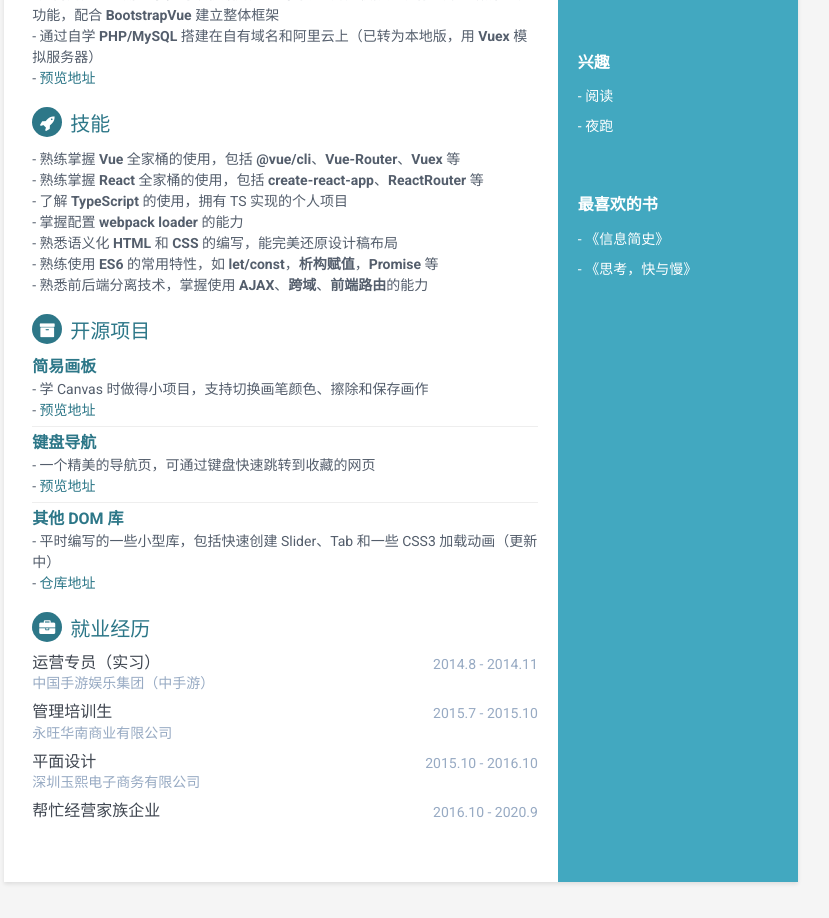
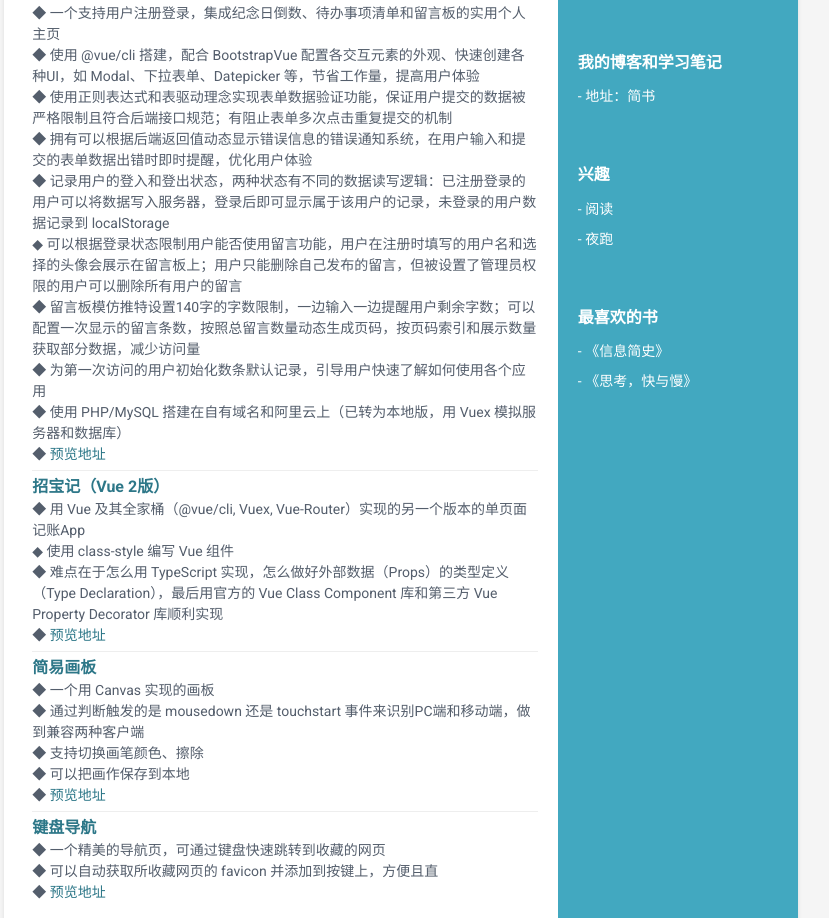
Before and after one commit to Carlmac/resume-2021, a plain HTML site: page index.html in a window 1280 px wide. Shown: the part 640-1558 px from the top of the page, without its empty margins (239-1068 px from the left). Drawn offline with Linux system fonts and the light colour scheme.

Commit message:
Add files via upload

```diff
--- a/index.html
+++ b/index.html
@@ -62,7 +62,7 @@
 <div class="wrapper">
   <div class="sidebar-wrapper">
     <div class="profile-container">
-      <img class="profile" src="https://z3.ax1x.com/2021/05/05/gMhllD.png" alt="朱科达" />
+      <img class="profile" src="https://z3.ax1x.com/2021/05/05/gMhllD.png" alt="头像" />
       <h1 class="name">朱科达</h1>
       <h3 class="tagline">Web 前端开发</h3>
     </div><!--//profile-container-->
@@ -88,6 +88,13 @@
     <!--//interests-->
 
     <div class="interests-container container-block">
+      <h2 class="container-block-title">我的博客和学习笔记</h2>
+      <ul class="list-unstyled interests-list">
+        <li>- 地址：<a href="https://www.jianshu.com/u/c30af24e7d65" target="_blank">简书</a></li>
+      </ul>
+    </div><!--//interests-->
+
+    <div class="interests-container container-block">
       <h2 class="container-block-title">兴趣</h2>
       <ul class="list-unstyled interests-list">
         <li>- 阅读</li>
@@ -111,8 +118,7 @@
     <section class="section summary-section">
       <h2 class="section-title"><i class="fa fa-user"></i>个人信息</h2>
       <div class="summary">
-        <p>朱科达 / 男 / 28岁</p>
-        <p><b>期望职位</b> - Web 前端工程师 &nbsp;&nbsp;&nbsp;&nbsp;&nbsp;&nbsp;<b>期望薪酬</b> - 税前 9k+</p>
+        <p>朱科达 / 男 &nbsp;&nbsp;&nbsp;&nbsp;&nbsp;&nbsp;&nbsp;&nbsp;<b>期望职位</b> - Web 前端工程师
       </div><!--//summary-->
     </section><!--//section-->
 
@@ -140,36 +146,72 @@
       <h2 class="section-title"><i class="fa fa-archive"></i>项目经历</h2>
 
       <div class="item">
-        <span class="project-title"><a href="javascript:void(0);" target="_blank"><b>简易记账（React版）</b></a></span> - <span class="project-tagline">一个基于 <b>React</b>/<b>TypeScript</b> 的移动端单页面应用</span>
+        <span class="project-title"><a href="javascript:void(0);" target="_blank"><b>招宝记</b></a></span>
         <p>
-          - 这是我从自己的需求出发，设计出的移动端极简记账应用，特点是快速记账， 而且可以按时间分类、排序展示记录，并创建自定义标签<br>
-          - 该项目帮助我熟悉 <b>React</b> 和各种 Hooks，让我对 <b>React</b> 全家桶有了深刻的理解<br>
-          - <a href="https://carlmac.github.io/jizhang-react-local-demo/index.html" target="_blank">预览地址</a>
+          ◆ 一个基于 React/TypeScript 的移动端单页面记账应用<br>
+          ◆ 使用 Create React App 快速搭建，配合 styled-components 和 dart-scss 实现使用 SCSS 方便快捷地编写各组件的样式，使用 React Router 实现前端路由<br>
+          ◆ 编写数个自定义 Hook 集中处理全局数据的增删查改，使模型和视图的分离更加清晰，避免数据混乱和代码重复；各组件可以按需调用自定义 Hook 暴露的增删查改接口，实现组件内 state 的最小表示<br>
+          ◆ 封装复用的input、button、icon组件，使用 TypeScript 的部分泛式（Partial<>）按需传递属性，保证组件的高复用性，做到随处可用<br>
+          ◆ 所有组件均以函数组件表示，简洁清晰；代码高度模块化且充分解耦，使代码易读易改，同时保持了多组件间的数据通信畅通<br>
+          ◆ 通过配置 Webpack loader 实现对 svg 的支持，引入 svg 图标优化使用体验<br>
+          ◆ 最终实现一个可以按时间分类、计算账本收支情况，支持创建和管理自定义标签，好用好看的记账App<br>
+          ◆ <a href="https://carlmac.github.io/jizhang-react-local-demo/" target="_blank">预览地址</a>
         </p>
       </div><!--//item-->
 
       <hr>
 
       <div class="item">
-        <span class="project-title"><a href="javascript:void(0);" target="_blank"><b>简易记账（Vue版）</b></a></span>
+        <span class="project-title"><a href="javascript:void(0);" target="_blank"><b>印象清单</b></a></span>
         <p>
-          - 用 <b>Vue</b> 及其全家桶（<b>@vue/cli</b>, <b>Vuex</b>, <b>Vue-Router</b>）实现的同一个应用<br>
-          - 该项目使我进一步加深对 <b>Vue</b> 的熟悉程度，并帮助我理解 <b>React</b> 和 <b>Vue</b> 之间的异同<br>
-          - <a href="https://carlmac.github.io/jizhang-vue-local-demo/" target="_blank">预览地址</a>
+          ◆ 一个支持用户注册登录，集成纪念日倒数、待办事项清单和留言板的实用个人主页<br>
+          ◆ 使用 @vue/cli 搭建，配合 BootstrapVue 配置各交互元素的外观、快速创建各种UI，如 Modal、下拉表单、Datepicker 等，节省工作量，提高用户体验<br>
+          ◆ 使用正则表达式和表驱动理念实现表单数据验证功能，保证用户提交的数据被严格限制且符合后端接口规范；有阻止表单多次点击重复提交的机制<br>
+          ◆ 拥有可以根据后端返回值动态显示错误信息的错误通知系统，在用户输入和提交的表单数据出错时即时提醒，优化用户体验<br>
+          ◆ 记录用户的登入和登出状态，两种状态有不同的数据读写逻辑：已注册登录的用户可以将数据写入服务器，登录后即可显示属于该用户的记录，未登录的用户数据记录到 localStorage<br>
+          ◆ 可以根据登录状态限制用户能否使用留言功能，用户在注册时填写的用户名和选择的头像会展示在留言板上；用户只能删除自己发布的留言，但被设置了管理员权限的用户可以删除所有用户的留言<br>
+          ◆ 留言板模仿推特设置140字的字数限制，一边输入一边提醒用户剩余字数；可以配置一次显示的留言条数，按照总留言数量动态生成页码，按页码索引和展示数量获取部分数据，减少访问量<br>
+          ◆ 为第一次访问的用户初始化数条默认记录，引导用户快速了解如何使用各个应用<br>
+          ◆ 使用 PHP/MySQL 搭建在自有域名和阿里云上（已转为本地版，用 Vuex 模拟服务器和数据库）<br>
+          ◆ <a href="https://carlmac.github.io/Homepage-2021-demo/" target="_blank">预览地址</a>
+        </p>
+      </div>
+
+      <hr>
+
+      <div class="item">
+        <span class="project-title"><a href="javascript:void(0);" target="_blank"><b>招宝记（Vue 2版）</b></a></span>
+        <p>
+          ◆ 用 Vue 及其全家桶（@vue/cli, Vuex, Vue-Router）实现的另一个版本的单页面记账App<br>
+          ◆ 使用 class-style 编写 Vue 组件<br>
+          ◆ 难点在于怎么用 TypeScript 实现，怎么做好外部数据（Props）的类型定义（Type Declaration），最后用官方的 Vue Class Component 库和第三方 Vue Property Decorator 库顺利实现<br>
+          ◆ <a href="https://carlmac.github.io/jizhang-vue-local-demo/" target="_blank">预览地址</a>
         </p>
       </div><!--//item-->
 
       <hr>
 
       <div class="item">
-        <span class="project-title"><a href="javascript:void(0);" target="_blank"><b>集成 Todo, 纪念日倒数和留言板三个实用应用的个人主页</b></a></span> - <span class="project-tagline"></span>
+        <span class="project-title"><a href="javascript:void(0);" target="_blank"><b>简易画板</b></a></span>
         <p>
-          - 自学 Web 开发后从无到有、自我摸索实现的第一个功能完备、逻辑复杂的应用，使我深刻理解项目化、模块化、前后端分离的开发过程<br>
-          - 支持用户的注册登录，可以根据用户/登录状态/用户权限实现有差异的增删查改功能，配合 <b>BootstrapVue</b> 建立整体框架<br>
-          - 通过自学 <b>PHP/MySQL</b> 搭建在自有域名和阿里云上（已转为本地版，用 <b>Vuex</b> 模拟服务器）<br>
-          - <a href="https://carlmac.github.io/Homepage-2021-demo/" target="_blank">预览地址</a>
+          ◆ 一个用 Canvas 实现的画板<br>
+          ◆ 通过判断触发的是 mousedown 还是 touchstart 事件来识别PC端和移动端，做到兼容两种客户端<br>
+          ◆ 支持切换画笔颜色、擦除<br>
+          ◆ 可以把画作保存到本地<br>
+          ◆ <a href="https://carlmac.github.io/PortableCanvas/" target="_blank">预览地址</a>
         </p>
       </div><!--//item-->
+
+      <hr>
+
+      <div class="item">
+        <span class="project-title"><a href="javascript:void(0);" target="_blank"><b>键盘导航</b></a></span>
+        <p>
+          ◆ 一个精美的导航页，可通过键盘快速跳转到收藏的网页<br>
+          ◆ 可以自动获取所收藏网页的 favicon 并添加到按键上，方便且直<br>
+          ◆ <a href="https://coding-pages-bucket-2146541-5815313-17158-598779-1303685707.cos-website.ap-guangzhou.myqcloud.com/" target="_blank">预览地址</a>
+        </p>
+      </div>
 
 <!--      <div class="item">-->
 <!--        <span class="project-title"><a href="https://carlmac.github.io/demos/Senior_T04/index.html" target="_blank"><b>虚拟乐队首页</b></a></span> - <span class="project-tagline">一个样式丰富的首页</span>-->
@@ -207,39 +249,6 @@
         </div>
       </div>
     </section>
-    <!-- 开源项目 -->
-    <section class="section projects-section">
-      <h2 class="section-title"><i class="fa fa-archive"></i>开源项目</h2>
-
-      <div class="item">
-        <span class="project-title"><a href="javascript:void(0);" target="_blank"><b>简易画板</b></a></span>
-        <p>
-          - 学 Canvas 时做得小项目，支持切换画笔颜色、擦除和保存画作<br>
-          - <a href="https://carlmac.github.io/PortableCanvas/" target="_blank">预览地址</a>
-        </p>
-      </div><!--//item-->
-
-      <hr>
-
-      <div class="item">
-        <span class="project-title"><a href="javascript:void(0);" target="_blank"><b>键盘导航</b></a></span>
-        <p>
-          - 一个精美的导航页，可通过键盘快速跳转到收藏的网页<br>
-          - <a href="https://carlmac.github.io/KeyboardNavigation/" target="_blank">预览地址</a>
-        </p>
-      </div><!--//item-->
-
-      <hr>
-
-      <div class="item">
-        <span class="project-title"><a href="javascript:void(0);" target="_blank"><b>其他 DOM 库</b></a></span>
-        <p>
-          - 平时编写的一些小型库，包括快速创建 Slider、Tab 和一些 CSS3 加载动画（更新中）<br>
-          - <a href="https://github.com/Carlmac" target="_blank">仓库地址</a>
-        </p>
-      </div><!--//item-->
-
-    </section><!--//section-->
 
     <!-- 就业经历 -->
     <section class="section education-section">
@@ -249,49 +258,10 @@
       <div class="item">
         <div class="meta">
           <div class="upper-row">
-            <h3 class="job-title">运营专员（实习）</h3>
-            <div class="time">2014.8 - 2014.11</div>
+            <h3 class="job-title">平面设计、网页维护</h3>
+            <div class="time">2016.10 - 2020.10</div>
           </div><!--//upper-row-->
-          <div class="company">中国手游娱乐集团（中手游）</div>
-        </div><!--//meta-->
-        <div class="details">
-          <!--<p></p>-->
-        </div><!--//details-->
-      </div><!--//item-->
-
-      <div class="item">
-        <div class="meta">
-          <div class="upper-row">
-            <h3 class="job-title">管理培训生</h3>
-            <div class="time">2015.7 - 2015.10</div>
-          </div><!--//upper-row-->
-          <div class="company">永旺华南商业有限公司</div>
-        </div><!--//meta-->
-        <div class="details">
-          <!--<p></p>-->
-        </div><!--//details-->
-      </div><!--//item-->
-
-      <div class="item">
-        <div class="meta">
-          <div class="upper-row">
-            <h3 class="job-title">平面设计</h3>
-            <div class="time">2015.10 - 2016.10</div>
-          </div><!--//upper-row-->
-          <div class="company">深圳玉熙电子商务有限公司</div>
-        </div><!--//meta-->
-        <div class="details">
-          <!--<p></p>-->
-        </div><!--//details-->
-      </div><!--//item-->
-
-      <div class="item">
-        <div class="meta">
-          <div class="upper-row">
-            <h3 class="job-title">帮忙经营家族企业</h3>
-            <div class="time">2016.10 - 2020.9</div>
-          </div><!--//upper-row-->
-<!--          <div class="company">深圳玉熙电子商务有限公司</div>-->
+          <div class="company">深圳市智业不锈钢厨具设备有限公司</div>
         </div><!--//meta-->
         <div class="details">
           <!--<p></p>-->
```
